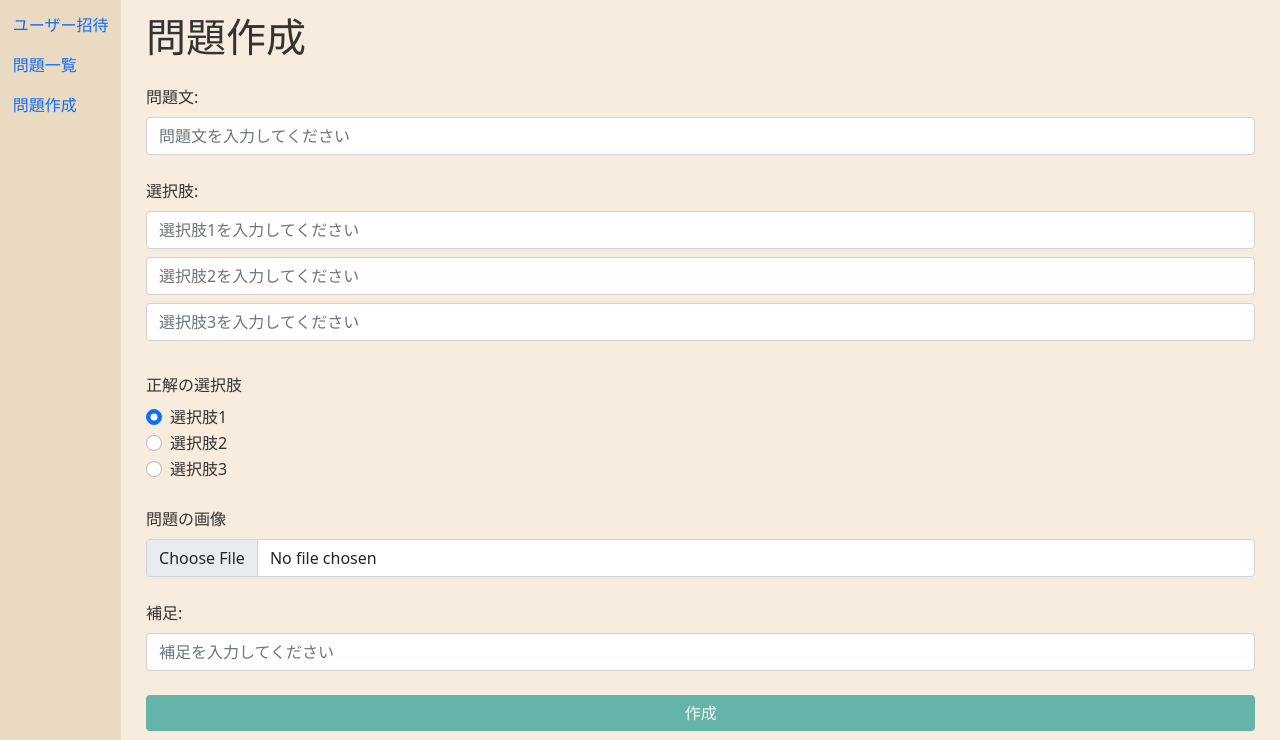
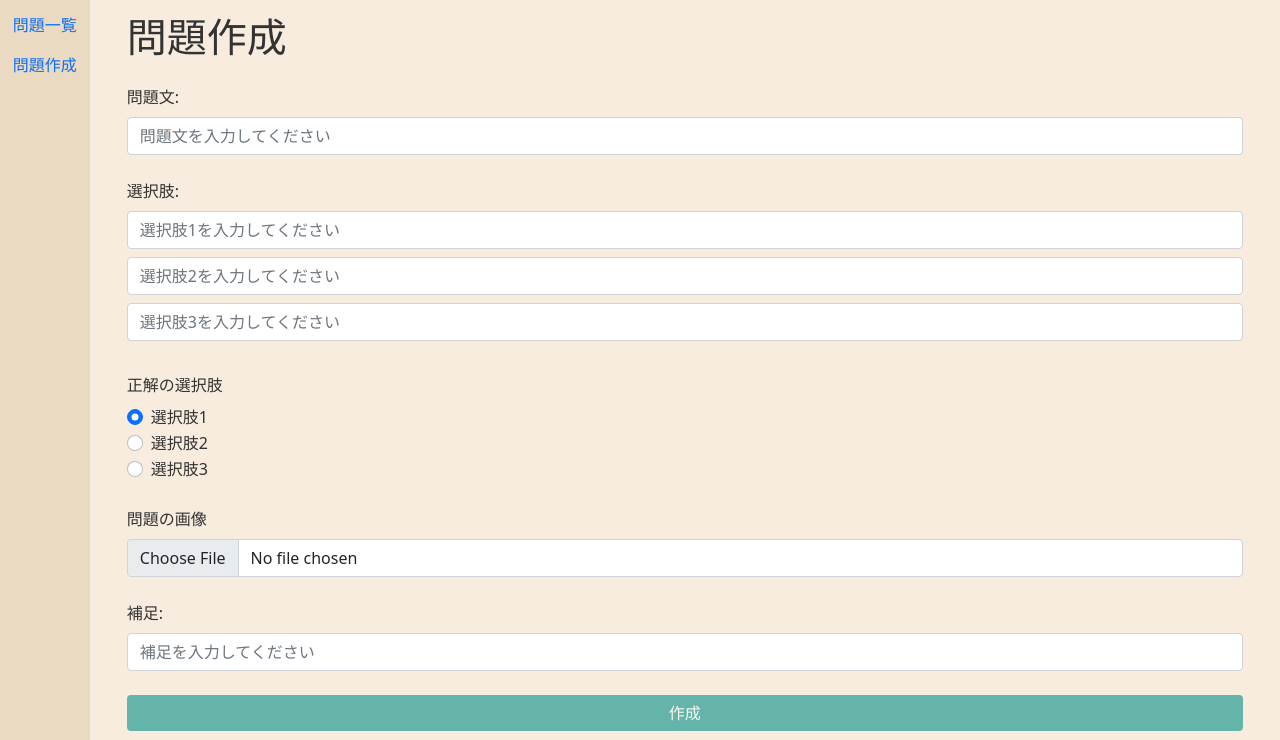
Before and after one commit to kazuki1023/ph2-for-3.5, a PHP site: page /admin/questions/create.php in a window 1280 px wide. Shown: the part 60-800 px from the top of the page. Run offline with PHP 8.4, Linux system fonts and the light colour scheme.

Commit message:
delete ユーザー招待のsidebar

```diff
--- a/src/components/admin/sidebar.php
+++ b/src/components/admin/sidebar.php
@@ -1,7 +1,6 @@
 <aside>
   <nav>
     <ul>
-      <li><a href="/admin/users/invitation.php">ユーザー招待</a></li>
       <li><a href="/admin/index.php">問題一覧</a></li>
       <li><a href="/admin/questions/create.php">問題作成</a></li>
     </ul>
```
